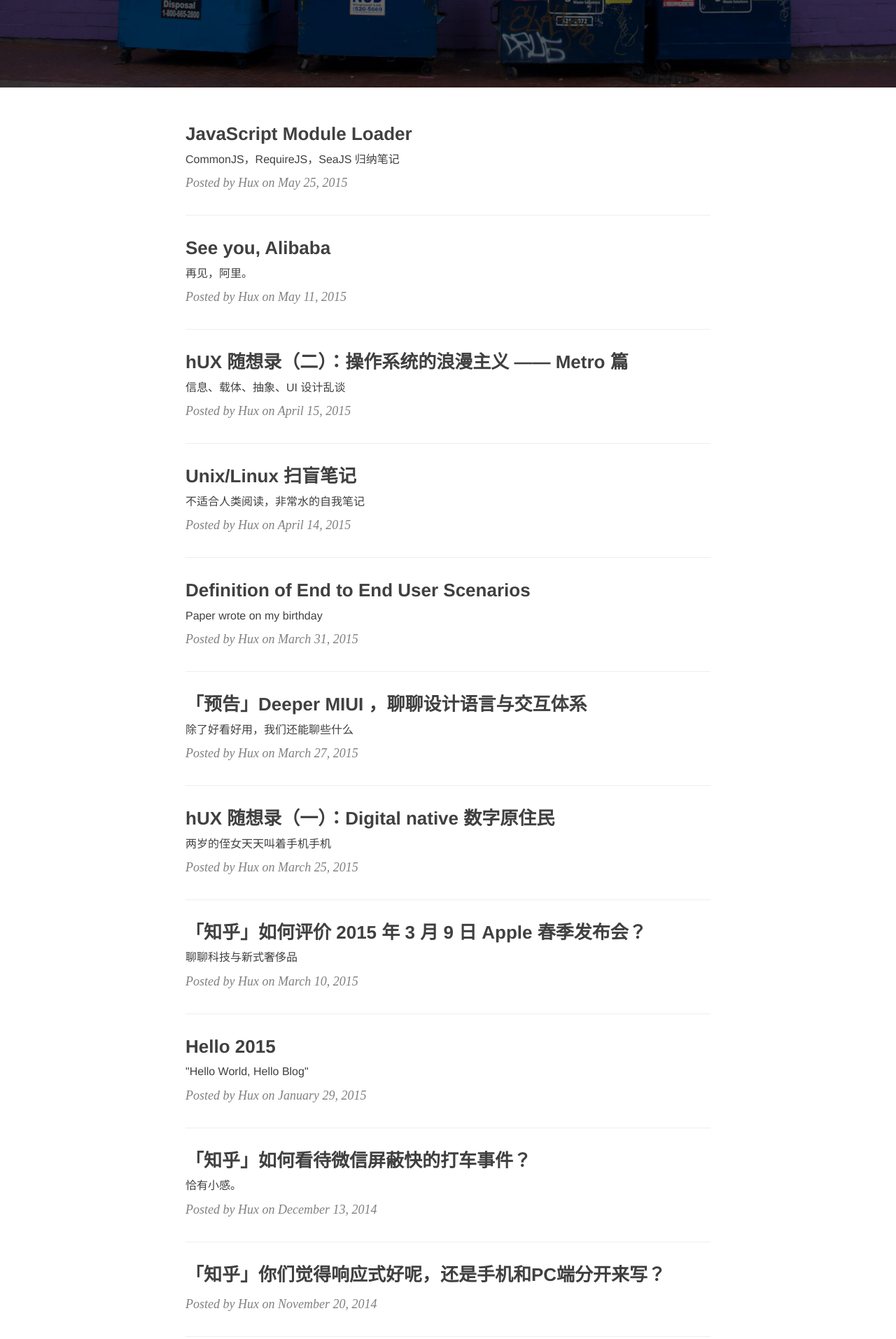
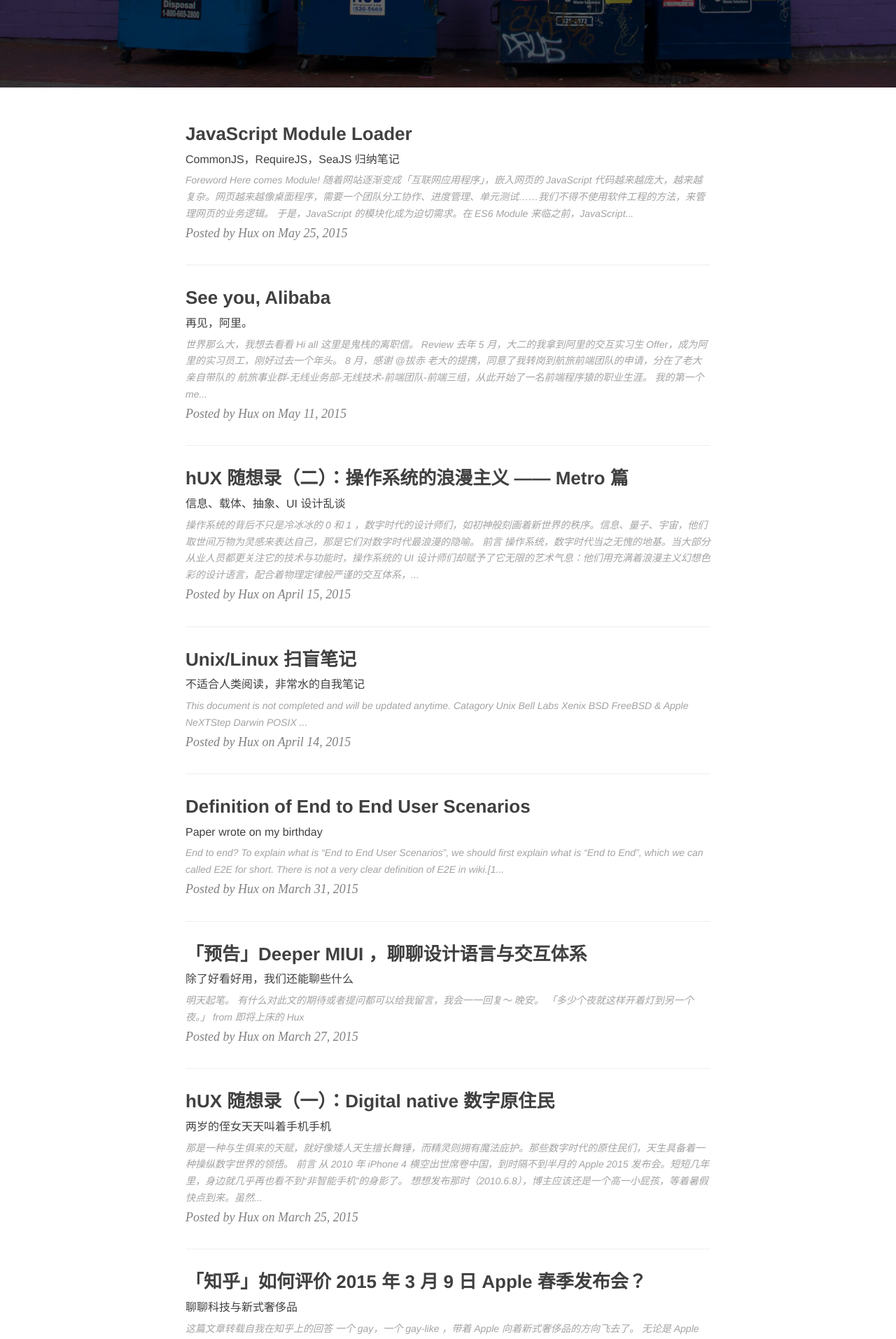
Before and after one commit to q97236143/Huxproh, a Jekyll site: the page built from index.html, in a window 1280 px wide. Shown: the part 338-2251 px from the top of the page at 70% size. Built offline with Jekyll 4.4.1, drawn with Linux system fonts in a browser that asks for light colours; nearby versions of some CDN libraries; the list of posts is cut into pages by our own code; comment, search, counter and statistics services are not loaded; some of the changed text lies outside the part shown.

Commit message:
add post-content-preview in Home-Page! the foreword should comes before catalog so the preview will make sense

```diff
--- a/_posts/2015-05-25-js-module-loader.markdown
+++ b/_posts/2015-05-25-js-module-loader.markdown
@@ -34,6 +19,19 @@ tags:
 随着网站逐渐变成「互联网应用程序」，嵌入网页的 JavaScript 代码越来越庞大，越来越复杂。网页越来越像桌面程序，需要一个团队分工协作、进度管理、单元测试……我们不得不使用软件工程的方法，来管理网页的业务逻辑。
 
 于是，JavaScript 的模块化成为迫切需求。在 ES6 Module 来临之前，JavaScript 社区提供了强大支持，尝试在现有的运行环境下，实现模块的效果。
+
+
+---
+
+## Catalog
+
+
+1.  [CommonJS & Node](#commonjs--node)
+3.  [History](#history)
+4.  [RequireJS & AMD](#requirejs--amd)
+5.  [SeaJS & CMD](#seajs--cmd)
+6.  [AMD vs CMD](#amd-vs-cmd)
+7.  [WebPack](#webpack)
 
 
 
--- a/css/hux-blog.css
+++ b/css/hux-blog.css
@@ -316,6 +316,19 @@ hr.small {
   }
   .post-preview .post-meta {
     font-size: 18px;
+  }
+}
+.post-content-preview {
+  font-size: 13px;
+  font-style: italic;
+  color: #a3a3a3;
+}
+.post-content-preview:hover {
+  color: #0085a1;
+}
+@media only screen and (min-width: 768px) {
+  .post-content-preview {
+    font-size: 14px;
   }
 }
 .section-heading {
--- a/index.html
+++ b/index.html
@@ -13,8 +13,12 @@ description: "一生想做浪漫极客"
             {{ post.subtitle }}
         </h3>
         {% endif %}
+        <div class="post-content-preview">
+            {{ post.content | strip_html | truncate:200 }}
+        </div>
     </a>
     <p class="post-meta">Posted by {% if post.author %}{{ post.author }}{% else %}{{ site.title }}{% endif %} on {{ post.date | date: "%B %-d, %Y" }}</p>
+
 </div>
 <hr>
 {% endfor %}
```
Also changed, not shown: other parts of _posts/2015-05-25-js-module-loader.markdown (+0 -15 lines), less/hux-blog.less (+13 -0 lines), css/hux-blog.min.css.
